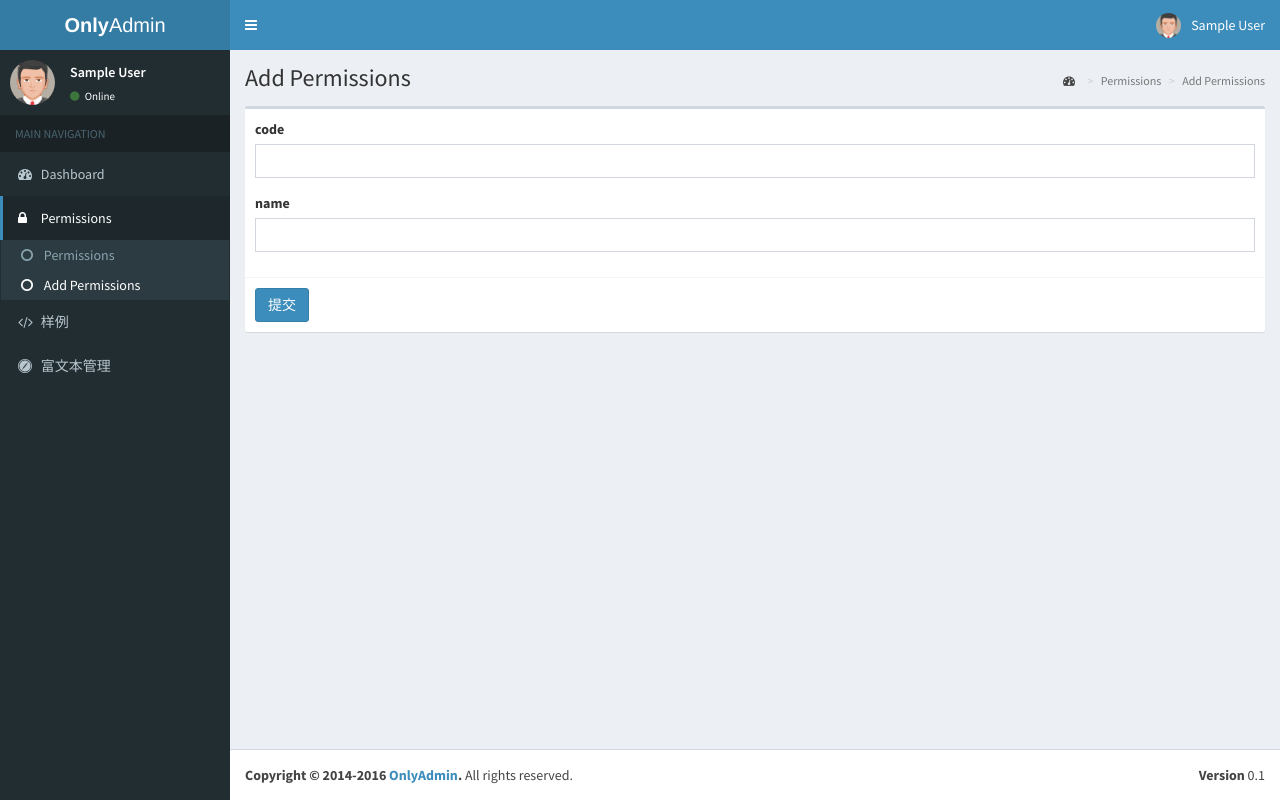
After one commit to one-programmer/django-adminlte, a Django app: page /adminlte/permissions/create in a window 1280 px wide. The commit adds this page. Run offline with Django 3.2, Linux system fonts and the light colour scheme; the visitor is signed in with stand-in values (Sample User, id 1); some libraries are stand-ins or nearby versions.

Commit message:
删除增加与修改
Fix #5

```diff
--- a/adminlte/adminlte.py
+++ b/adminlte/adminlte.py
@@ -2,9 +2,11 @@ from django.conf import settings
 from django.contrib import messages
 from django.contrib.auth.models import Permission, Group
 from django.contrib.auth import authenticate, login as django_login, logout as django_logout
+from django.contrib.contenttypes.models import ContentType
 from django.shortcuts import render, redirect
 from django.db.models import Q
 
+from adminlte.forms import PermissionForm
 from .utils import AdminLTEBaseView, AdminMenu, Pager
 
 
@@ -64,6 +66,26 @@ class PermissionsView(AdminLTEBaseView):
         })
 
 
+class PermissionsCreateView(AdminLTEBaseView):
+
+    menu = AdminMenu('Add Permissions', parent_menu=permission_group_menu)
+
+    template_name = 'adminlte/permissions/edit.html'
+
+    def post(self, request, *args, **kwargs):
+        form = PermissionForm(request.POST)
+
+        if form.is_valid():
+            Permission.objects.create(codename=form.cleaned_data['codename'],
+                                      name=form.cleaned_data['name'],
+                                      content_type=ContentType.objects.get(model='permission'))
+            messages.add_message(request, messages.SUCCESS, '增加成功')
+            return redirect('adminlte.permissions')
+
+        messages.add_message(request, messages.ERROR, '参数错误')
+        return render(request, self.template_name)
+
+
 class PermissionDeleteView(AdminLTEBaseView):
 
     _regex_name = 'permissions/(?P<pk>[0-9]+)/delete'
@@ -71,5 +93,31 @@ class PermissionDeleteView(AdminLTEBaseView):
     def get(self, request, pk, *args, **kwargs):
         permission = Permission.objects.get(pk=pk)
         permission.delete()
-        messages.add_message(request, messages.SUCCESS, '删除成功')
+        messages.add_message(request, messages.SUCCESS, 'delete success')
         return redirect('adminlte.permissions')
+
+
+class PermissionEditView(AdminLTEBaseView):
+    _regex_name = 'permissions/(?P<pk>[0-9]+)/edit'
+
+    template_name = 'adminlte/permissions/edit.html'
+
+    def get(self, request, pk, *args, **kwargs):
+        permission = Permission.objects.get(pk=pk)
+        return render(request, self.template_name, context={
+            "permission": permission
+        })
+
+    def post(self, request, pk, *args, **kwargs):
+        form = PermissionForm(request.POST)
+
+        if form.is_valid():
+            permission = Permission.objects.get(pk=pk)
+            permission.codename = form.cleaned_data['codename']
+            permission.name = form.cleaned_data['name']
+            permission.save()
+            messages.add_message(request, messages.SUCCESS, '修改成功')
+            return redirect('adminlte.permissions')
+
+        messages.add_message(request, messages.ERROR, '参数错误')
+        return render(request, self.template_name)
--- /dev/null
+++ b/adminlte/forms.py
@@ -0,0 +1,6 @@
+from django import forms
+
+
+class PermissionForm(forms.Form):
+    codename = forms.CharField()
+    name = forms.CharField()
--- /dev/null
+++ b/adminlte/templates/adminlte/permissions/edit.html
@@ -0,0 +1,31 @@
+{% extends 'adminlte/lib/base.html' %}
+
+{% block content %}
+    <div class="box">
+        <!-- form start -->
+        <form role="form" method="post">{% csrf_token %}
+            <div class="box-body">
+                {% if permission %}
+                    <div class="form-group">
+                        <label for="id">ID</label>
+                        <input id="id" class="form-control" value="{{ permission.id }}" disabled />
+                    </div>
+                {% endif %}
+                <div class="form-group">
+                    <label for="codename">code</label>
+                    <input id="codename" name="codename" class="form-control" value="{{ permission.codename }}" />
+                </div>
+                <div class="form-group">
+                    <label for="name">name</label>
+                    <input id="name" name="name" class="form-control" value="{{ permission.name }}" />
+                </div>
+            </div>
+            <!-- /.box-body -->
+
+            <div class="box-footer">
+                <button type="submit" class="btn btn-primary">提交</button>
+            </div>
+        </form>
+    </div>
+    <!-- /.box -->
+{% endblock %}
```
Also changed, not shown: adminlte/templates/adminlte/permissions/index.html (+5 -3 lines).
